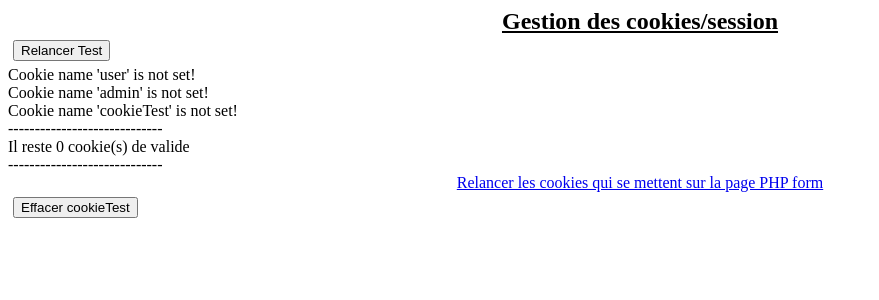
After one commit to wilfried-72/PHP, a PHP site: page /components/cookieSession.php in a window 1280 px wide. The commit adds this page. Shown: the top 300 px of the page, without its empty margins (0-879 px from the left). Run offline with PHP 8.4, Linux system fonts and the light colour scheme.

Commit message:
ajout component gestion cookie

```diff
--- /dev/null
+++ b/tutoCii/components/cookieSession.php
@@ -0,0 +1,96 @@
+<?php
+function eraseCookie($name,$value)
+{
+    echo "yoyo $name $value" ;
+    setcookie($name, $value, time() - 3600);
+}
+?>
+
+<!DOCTYPE html>
+
+<!-- import css bootstrap  -->
+<link href="../assets/css/index.css" rel="stylesheet">
+<html>
+
+<body>
+
+    <h2 style="text-decoration:underline;text-align:center">Gestion des cookies/session</h2>
+
+    <form method="Get" action="../components/cookieSession.php">
+        <input type="submit" name="submitCookie" value="Relancer Test">
+    </form>
+
+
+    <?php
+    // // Set session variables
+    // $_SESSION["favcolor"] = "green";
+    // $_SESSION["favanimal"] = "cat";
+    // echo "Session variables are set.";
+
+
+    if ($_SERVER["REQUEST_METHOD"] == "GET") {
+        if (!isset($_COOKIE["user"])) {
+            echo "Cookie name 'user' is not set!<br>";
+        } else {
+            echo "-----------------------------<br>";
+            echo "Cookie 'user' is set!<br>";
+            echo "Value is: " . $_COOKIE["user"] . "<br>";
+            echo "-----------------------------<br>";
+        }
+
+        if (!isset($_COOKIE["admin"])) {
+            echo "Cookie name 'admin' is not set!<br>";
+        } else {
+            echo "-----------------------------<br>";
+            echo "Cookie 'admin' is set!<br>";
+            echo "Value is: " . $_COOKIE["admin"] . "<br>";
+            echo "-----------------------------<br>";
+        }
+
+        if (!isset($_COOKIE["cookieTest"])) {
+            echo "Cookie name 'cookieTest' is not set!<br>";
+        } else {
+            echo "-----------------------------<br>";
+            echo "Cookie 'cookieTest' is set!<br>";
+            echo "Value is: " . $_COOKIE["cookieTest"] . "<br>";
+            echo "-----------------------------<br>";
+        }
+
+        echo "-----------------------------<br>";
+        echo "Il reste " . (count($_COOKIE)) . " cookie(s) de valide<br>";
+        echo "-----------------------------<br>";
+    }
+    ?>
+
+    <div style="text-align:center">
+        <a href="../pages/phpForm.php">Relancer les cookies qui se mettent sur la page PHP form </a>
+    </div>
+
+    <form method="POST" action="../components/cookieSession.php">
+        <input type="submit" name="submitEraseCookie" value="Effacer cookieTest">
+    </form>
+
+    <?php
+    // // Set session variables
+    // $_SESSION["favcolor"] = "green";
+    // $_SESSION["favanimal"] = "cat";
+    // echo "Session variables are set.";
+
+    if ($_SERVER["REQUEST_METHOD"] == "POST") {
+
+        if (!isset($_COOKIE["cookieTest"])) {
+            echo "Cookie name 'cookieTest' is not set!<br>";
+        } else {
+            eraseCookie('cookieTest',$_COOKIE["cookieTest"]);
+        }
+
+
+    }
+    ?>
+
+
+
+
+</body>
+
+</html>
--- a/tutoCii/pages/phpFiles.php
+++ b/tutoCii/pages/phpFiles.php
@@ -1,8 +1,3 @@
-<?php
-// Start the session
-session_start();
-?>
-
 <!DOCTYPE html>
 
 <!-- import css bootstrap  -->
@@ -190,7 +185,6 @@ session_start();
             echo "The file will be erased<br>";
             unlink($target_dir_name);
         }
-
     }
 
     // Vérification de la taille du fichier en octet
```
Also changed, not shown: tutoCii/pages/phpForm.php (+6 -45 lines).
